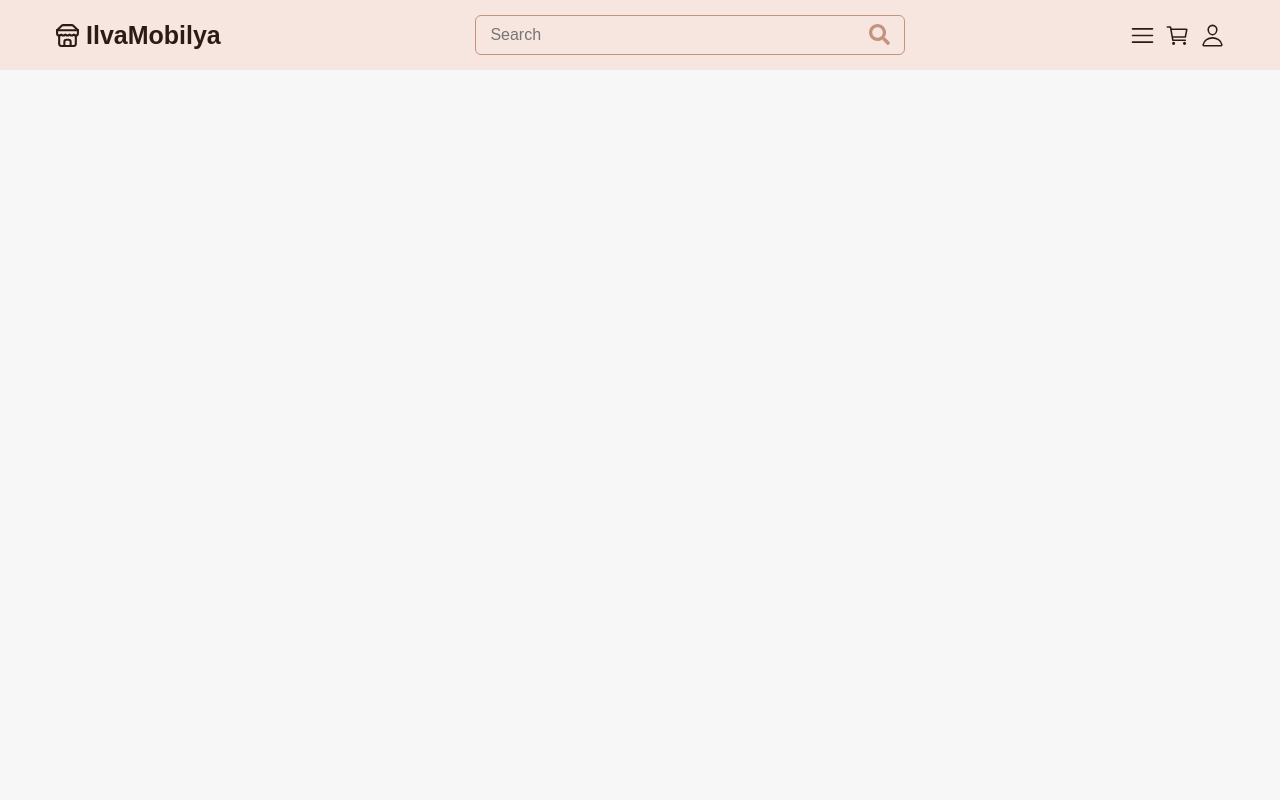
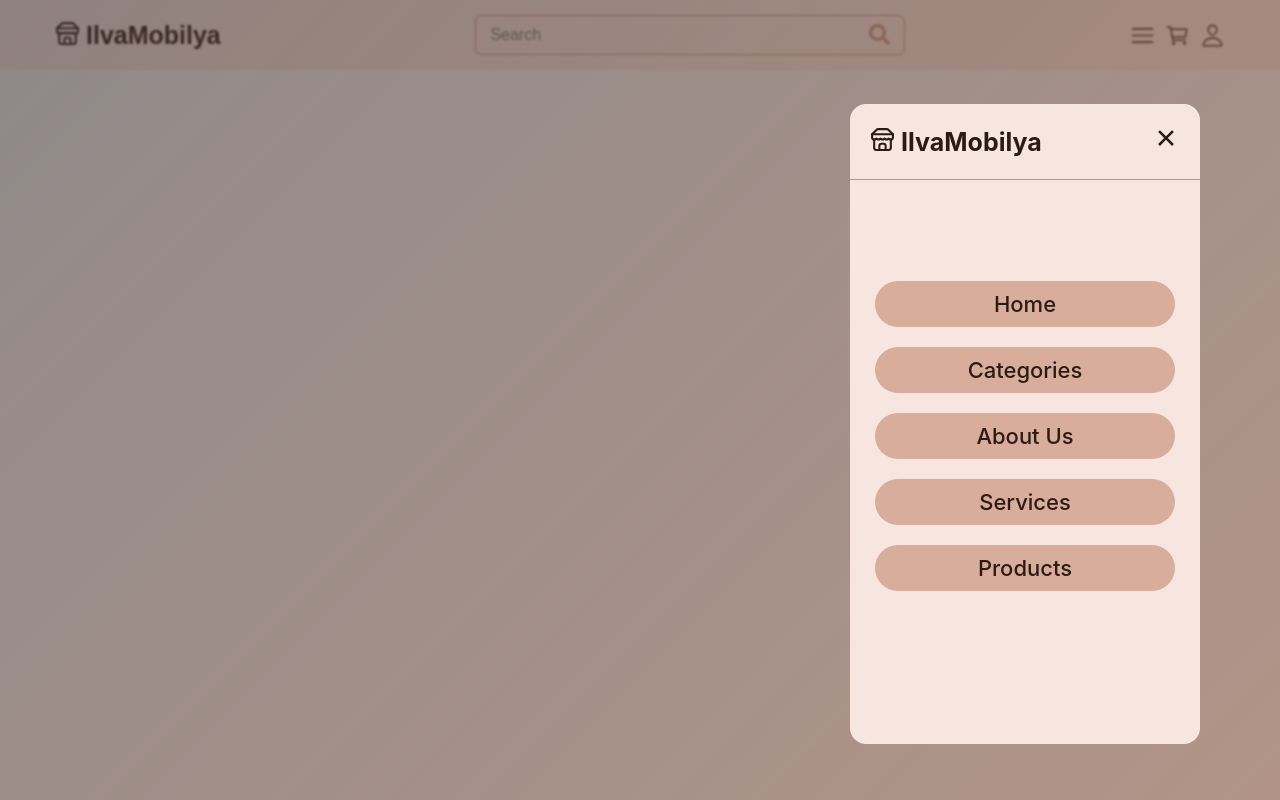
Before and after one commit to AdamKhelladi/ilvamobilya-store, a React (Create React App) app: page / in a window 1280 px wide. Both pictures are taken after a click on the icon 1142 px from the left and 35 px from the top of the page. Built offline with nearby package versions, Linux system fonts and the light colour scheme.

Commit message:
Add Menu component with styles

```diff
--- a/src/App.js
+++ b/src/App.js
@@ -1,10 +1,20 @@
 import "./App.css";
 import Navbar from "./components/Navbar/Navbar";
+import { useState } from "react";
+import Menu from "./components/Navbar/Menu";
 
 function App() {
+  const [showMenu, setShowMenu] = useState(false);
+
+  function handleShowMenu() {
+    setShowMenu(!showMenu);
+  }
+
   return (
     <div className="App">
-      <Navbar />
+      <Navbar handleShowMenu={handleShowMenu} />
+      {showMenu ? <Menu handleShowMenu={handleShowMenu} showMenu={showMenu}/> : null}
+
       <div className="container"></div>
     </div>
   );
--- /dev/null
+++ b/src/components/Navbar/Menu.jsx
@@ -0,0 +1,40 @@
+import "./Navbar.css";
+import { LuStore } from "react-icons/lu";
+import { IoCloseSharp } from "react-icons/io5";
+
+export default function Menu({ handleShowMenu }) {
+  const MenuLinks = [
+    { id: 1, name: "Home", link: "#home" },
+    { id: 2, name: "Categories", link: "#categories" },
+    { id: 3, name: "About Us", link: "#about" },
+    { id: 4, name: "Services", link: "#services" },
+    { id: 5, name: "Products", link: "#products" },
+  ];
+
+  return (
+    <div className="menu-container">
+      <div className="menu">
+        <div className="menu-head">
+          <div className="logo-name">
+            <a href="#home">
+              <LuStore className="navbar-icon" />
+            </a>
+            <h1>
+              <a href="#home">IlvaMobilya</a>
+            </h1>
+          </div>
+          <div className="menu-close-icon">
+            <IoCloseSharp onClick={handleShowMenu} />
+          </div>
+        </div>
+        <div className="menu-links">
+          {MenuLinks.map((item) => (
+            <a key={item.id} href={item.link}>
+              {item.name}
+            </a>
+          ))}
+        </div>
+      </div>
+    </div>
+  );
+}
--- a/src/components/Navbar/Navbar.css
+++ b/src/components/Navbar/Navbar.css
@@ -11,18 +11,22 @@
   align-items: center;
 }
 
-.navbar-container .container .logo-name {
+.logo-name {
   display: flex;
   align-items: center;
   gap: 6px;
 }
 
-.navbar-container .container .logo-name h1 {
+.logo-name h1 {
   font-size: 25px;
   margin: 0;
   color: var(--text-primary);
   cursor: pointer;
   user-select: none;
+}
+.logo-name h1 a {
+  text-decoration: none;
+  color: var(--text-primary);
 }
 
 .navbar-container .navbar-input {
@@ -56,17 +60,96 @@
   gap: 10px;
 }
 
-.navbar-container .navbar-icon {
+.navbar-icon {
   font-size: 25px;
   cursor: pointer;
   color: var(--text-primary);
-  transition: .3s;
+  transition: 0.3s;
 }
-
 .navbar-icons .navbar-icon:hover {
   color: var(--text-secondary);
 }
 
+/* Strat Menu  */
+
+.menu-container {
+  width: 100%;
+  height: 100%;
+  top: 0;
+  position: absolute;
+  background: linear-gradient(135deg, #3b2f2f8c, #8a5c48a2);
+  backdrop-filter: blur(1px);
+  -webkit-backdrop-filter: blur(1px);
+}
+
+.menu {
+  position: absolute;
+  top: 53%;
+  right: 80px;
+  transform: translate(0, -50%);
+  width: 350px;
+  height: 80%;
+  background-color: var(--bg-secondary);
+  border-radius: 16px;
+  animation: menu-animation 0.5s ease-in-out forwards;
+}
+
+@keyframes menu-animation {
+  from {
+    transform: translate(100%, -50%);
+  }
+  to {
+    transform: translate(0, -50%);
+  }
+}
+
+.menu .menu-head {
+  border-bottom: 1px solid var(--border-color);
+  padding: 20px;
+  display: flex;
+  justify-content: space-between;
+  align-items: center;
+}
+
+.menu .menu-head .menu-close-icon {
+  font-size: 28px;
+  cursor: pointer;
+  color: var(--text-primary);
+  transition: 0.3s;
+}
+.menu .menu-head .menu-close-icon:hover {
+  color: var(--text-secondary);
+}
+
+.menu .menu-links {
+  display: flex;
+  align-items: center;
+  justify-content: center;
+  flex-direction: column;
+  gap: 20px;
+  position: relative;
+  top: 40%;
+  transform: translateY(-50%);
+}
+
+.menu .menu-links a {
+  color: var(--text-primary);
+  text-decoration: none;
+  font-size: 22px;
+  font-weight: 500;
+  background-color: #d8ad9b;
+  padding: 10px;
+  width: 80%;
+  text-align: center;
+  border-radius: 24px;
+  cursor: pointer;
+  transition: 0.3s;
+}
+.menu .menu-links a:hover {
+  background-color: var(--border-color);
+}
+
+/* Media */
 @media (max-width: 800px) {
   .navbar-container .navbar-input {
     display: none;
@@ -75,3 +158,9 @@
     width: 100%;
   }
 }
+
+@media (max-width: 530px) {
+  .menu {
+    right: 20px;
+  }
+}
--- a/src/components/Navbar/Navbar.jsx
+++ b/src/components/Navbar/Navbar.jsx
@@ -5,21 +5,24 @@ import { RxHamburgerMenu } from "react-icons/rx";
 import { IoCartOutline } from "react-icons/io5";
 import { IoPersonOutline } from "react-icons/io5";
 
-
-export default function Navbar() {
+export default function Navbar({ handleShowMenu }) {
   return (
     <div className="navbar-container">
       <div className="container">
         <div className="logo-name">
-          <LuStore className="navbar-icon" />
-          <h1>IlvaMobilya</h1>
+          <a href="#home">
+            <LuStore className="navbar-icon" />
+          </a>
+          <h1>
+            <a href="#home">IlvaMobilya</a>
+          </h1>
         </div>
         <div className="navbar-input">
           <input type="text" placeholder="Search" />
-          <FaSearch className="serach-icon"/>
+          <FaSearch className="serach-icon" />
         </div>
         <div className="navbar-icons">
-          <RxHamburgerMenu className="navbar-icon" />
+          <RxHamburgerMenu className="navbar-icon" onClick={handleShowMenu}/>
           <IoCartOutline className="navbar-icon" />
           <IoPersonOutline className="navbar-icon" />
         </div>
```
Also changed, not shown: src/components/Hero/Hero.css (added), src/components/Hero/Hero.jsx (added).
